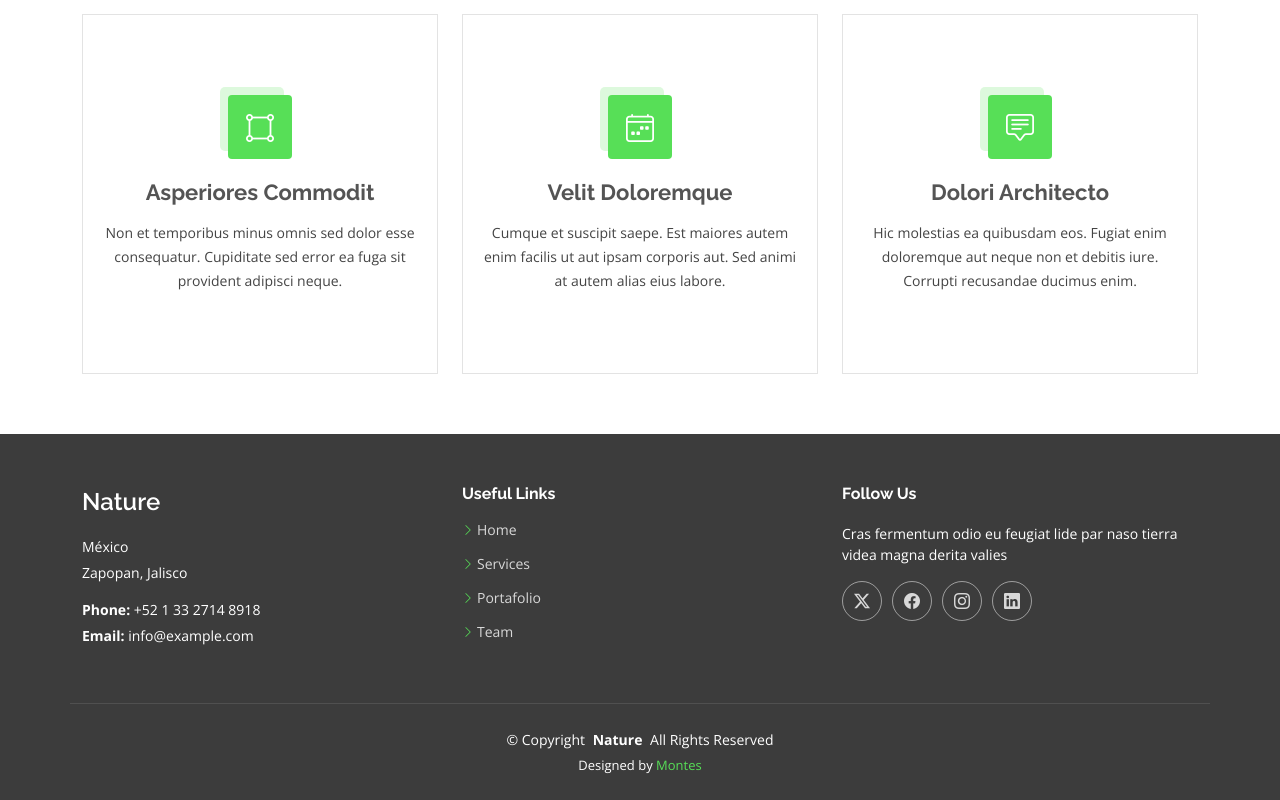
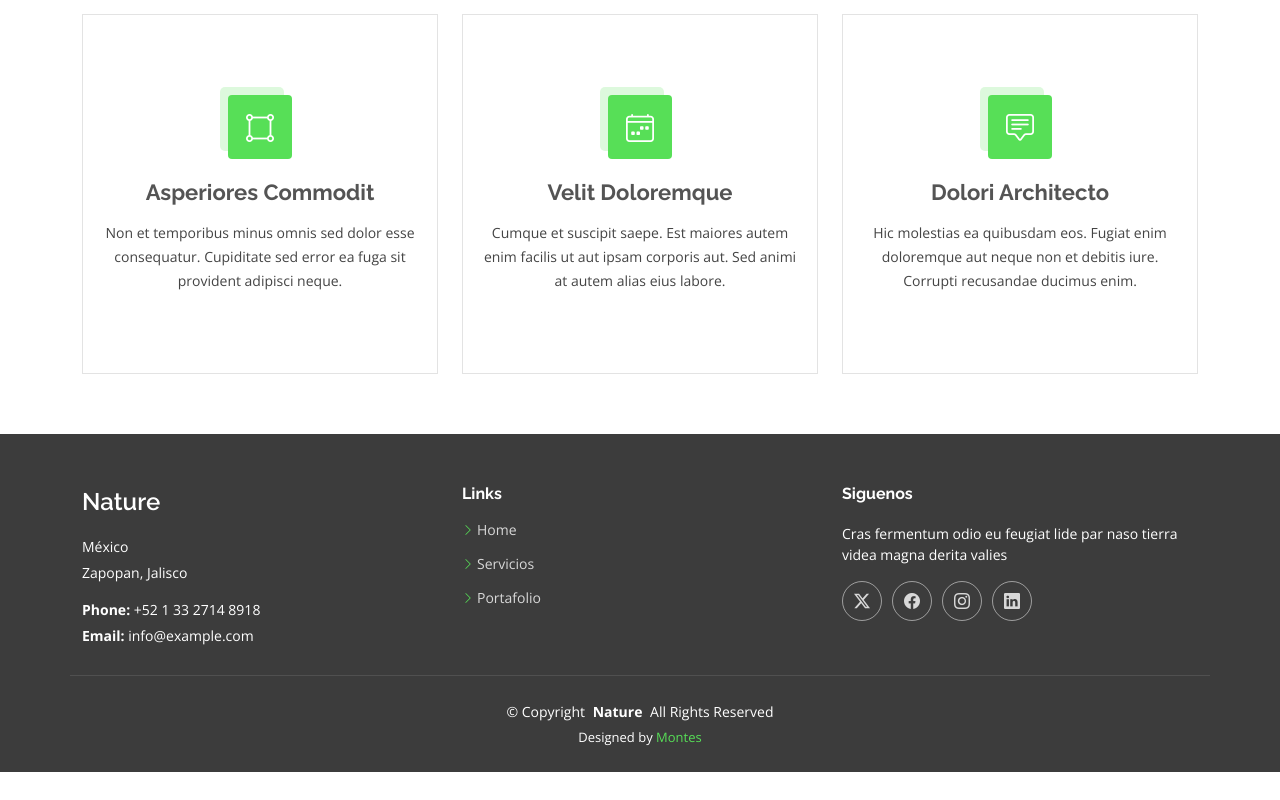
Before and after one commit to Onozayim/Nature-Store, a plain HTML site: page index.html in a window 1280 px wide. Shown: the part 1715-2515 px from the top of the page. After the commit the page ends 2487 px from the top, so only its background shows below. Drawn offline with nearby package versions, Linux system fonts and the light colour scheme.

Commit message:
Translating

```diff
--- a/index.html
+++ b/index.html
@@ -409,7 +409,7 @@
           </div>
 
           <div class="col-lg-4 col-md-3 footer-links">
-            <h4>Useful Links</h4>
+            <h4>Links</h4>
             <ul>
               <li>
                 <i class="bi bi-chevron-right"></i>
@@ -417,20 +417,18 @@
               </li>
               <li>
                 <i class="bi bi-chevron-right"></i>
-                <a href="services.html">Services</a>
+                <a href="services.html">Servicios</a>
               </li>
               <li>
                 <i class="bi bi-chevron-right"></i>
                 <a href="portfolio.html">Portafolio</a>
               </li>
-              <li>
-                <i class="bi bi-chevron-right"></i> <a href="team.html">Team</a>
-              </li>
+
             </ul>
           </div>
 
           <div class="col-lg-4 col-md-12">
-            <h4>Follow Us</h4>
+            <h4>Siguenos</h4>
             <p>
               Cras fermentum odio eu feugiat lide par naso tierra videa magna
               derita valies
```
Also changed, not shown: about.html (+2 -2 lines), blog-details.html (+2 -2 lines), blog.html (+2 -2 lines), portfolio-details.html (+2 -2 lines), portfolio.html (+4 -6 lines), pricing.html (+2 -2 lines), services.html (+4 -6 lines), team.html (+2 -2 lines), testimonials.html (+2 -2 lines).
